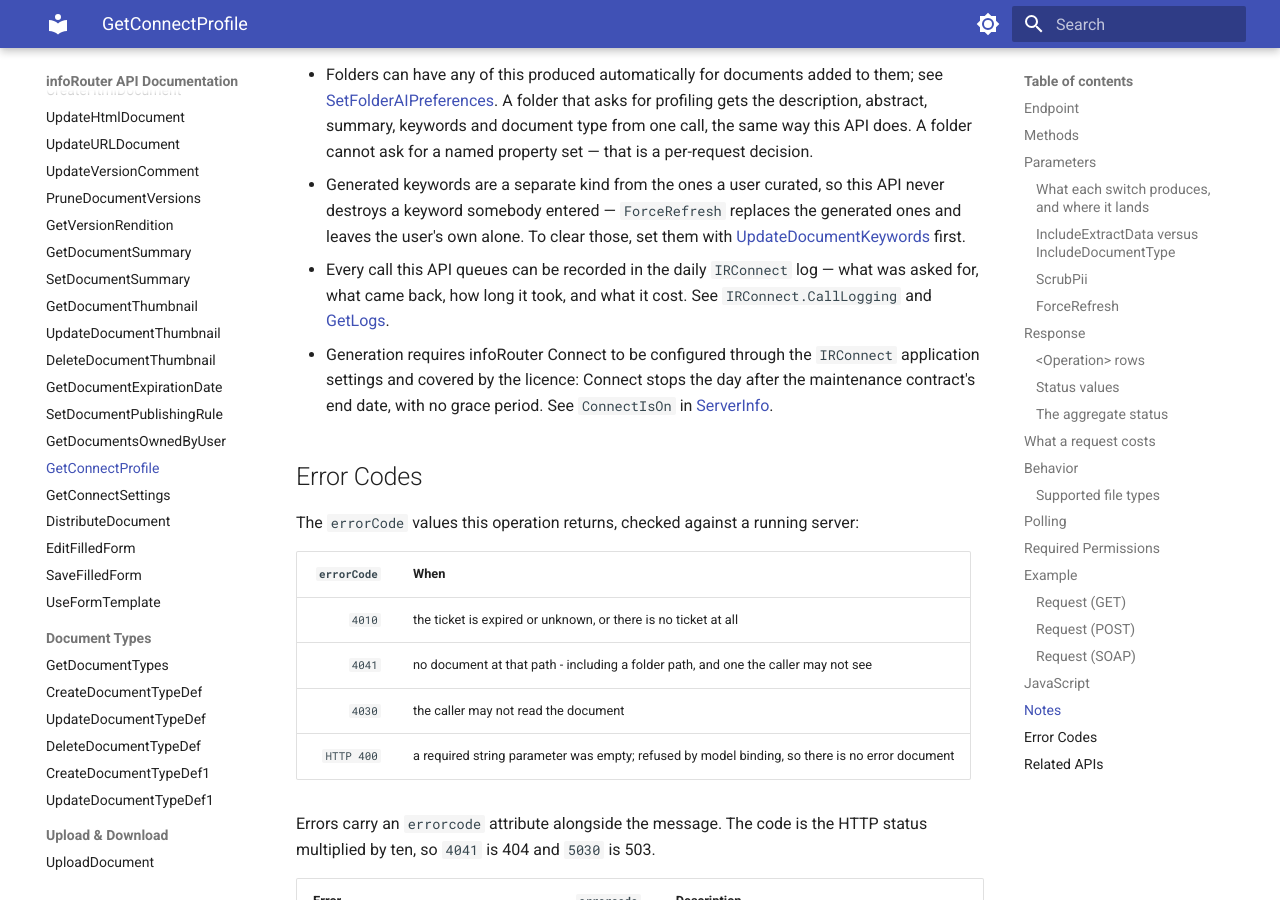
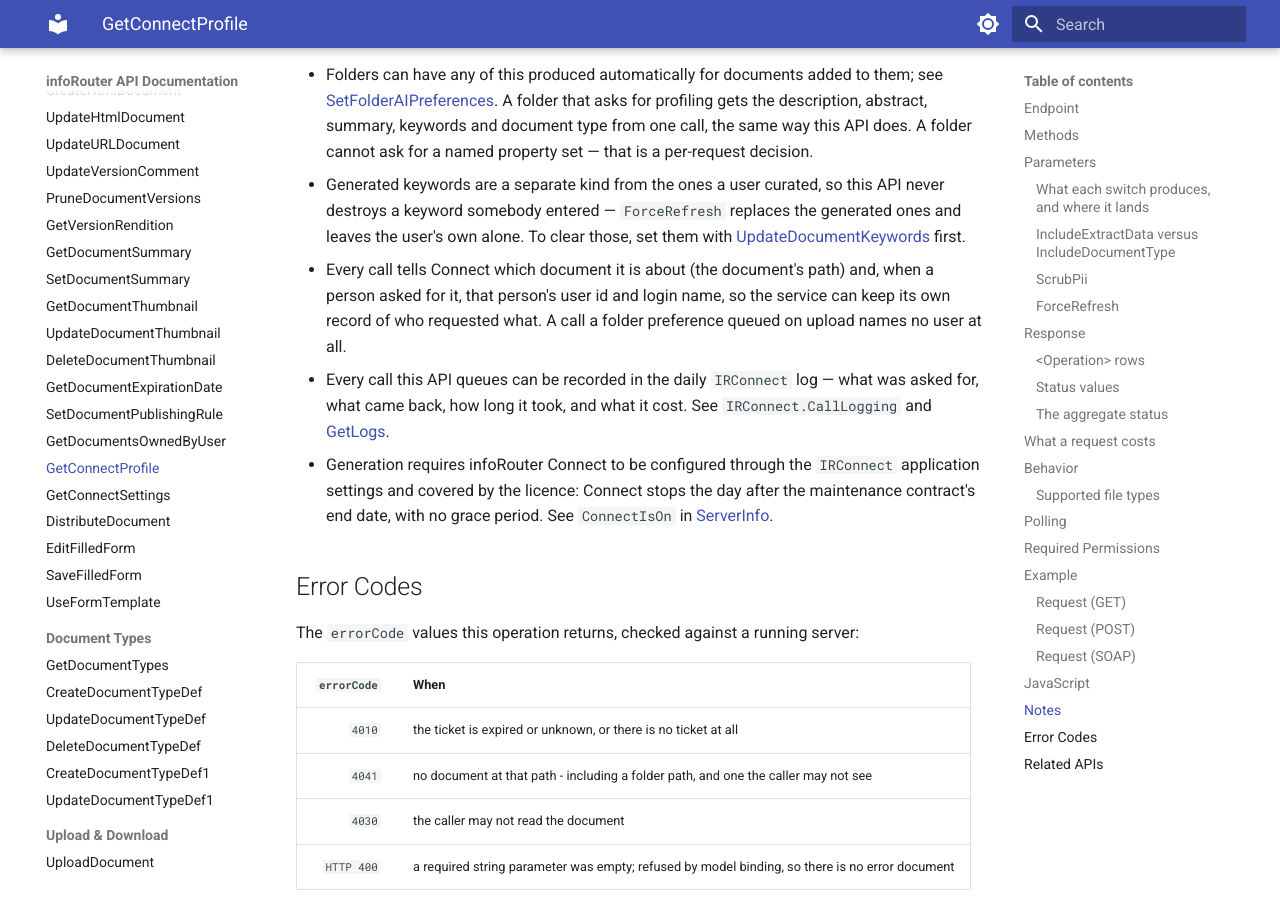
Before and after one commit to inforouter/apidocs, an MkDocs documentation site: the page built from docs/GetConnectProfile.md, in a window 1280 px wide and 900 px high, scrolled down 11174 px. Built offline with MkDocs 1.6.1 and Material for MkDocs 9.7.7, drawn with Linux system fonts in a browser that asks for light colours.

Commit message:
GetConnectProfile: note that the document path and the requester go to Connect with each call
Co-Authored-By: Claude Fable 5.1 <noreply@anthropic.com>

```diff
--- a/docs/GetConnectProfile.md
+++ b/docs/GetConnectProfile.md
@@ -323,6 +323,7 @@ provisioned for is a wasted round trip.
 
 - Folders can have any of this produced automatically for documents added to them; see [SetFolderAIPreferences](SetFolderAIPreferences.md). A folder that asks for profiling gets the description, abstract, summary, keywords and document type from one call, the same way this API does. A folder cannot ask for a named property set — that is a per-request decision.
 - Generated keywords are a separate kind from the ones a user curated, so this API never destroys a keyword somebody entered — `ForceRefresh` replaces the generated ones and leaves the user's own alone. To clear those, set them with [UpdateDocumentKeywords](UpdateDocumentKeywords.md) first.
+- Every call tells Connect which document it is about (the document's path) and, when a person asked for it, that person's user id and login name, so the service can keep its own record of who requested what. A call a folder preference queued on upload names no user at all.
 - Every call this API queues can be recorded in the daily `IRConnect` log — what was asked for, what came back, how long it took, and what it cost. See `IRConnect.CallLogging` and [GetLogs](GetLogs.md).
 - Generation requires infoRouter Connect to be configured through the `IRConnect` application settings and covered by the licence: Connect stops the day after the maintenance contract's end date, with no grace period. See `ConnectIsOn` in [ServerInfo](ServerInfo.md).
 
```
